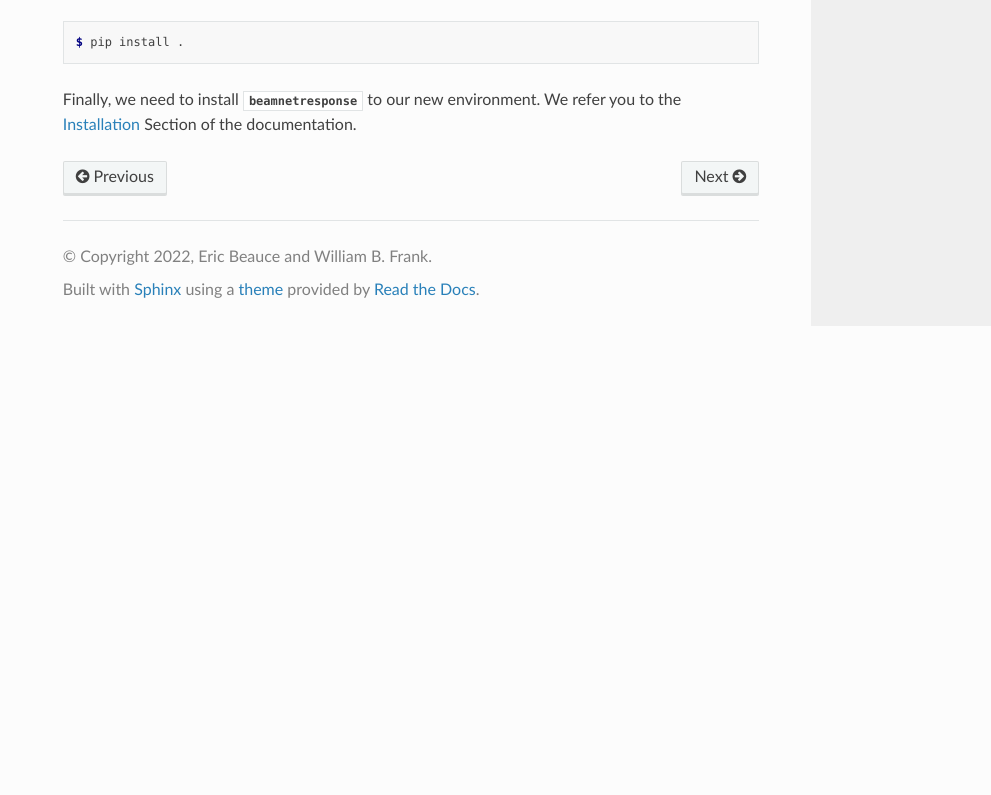
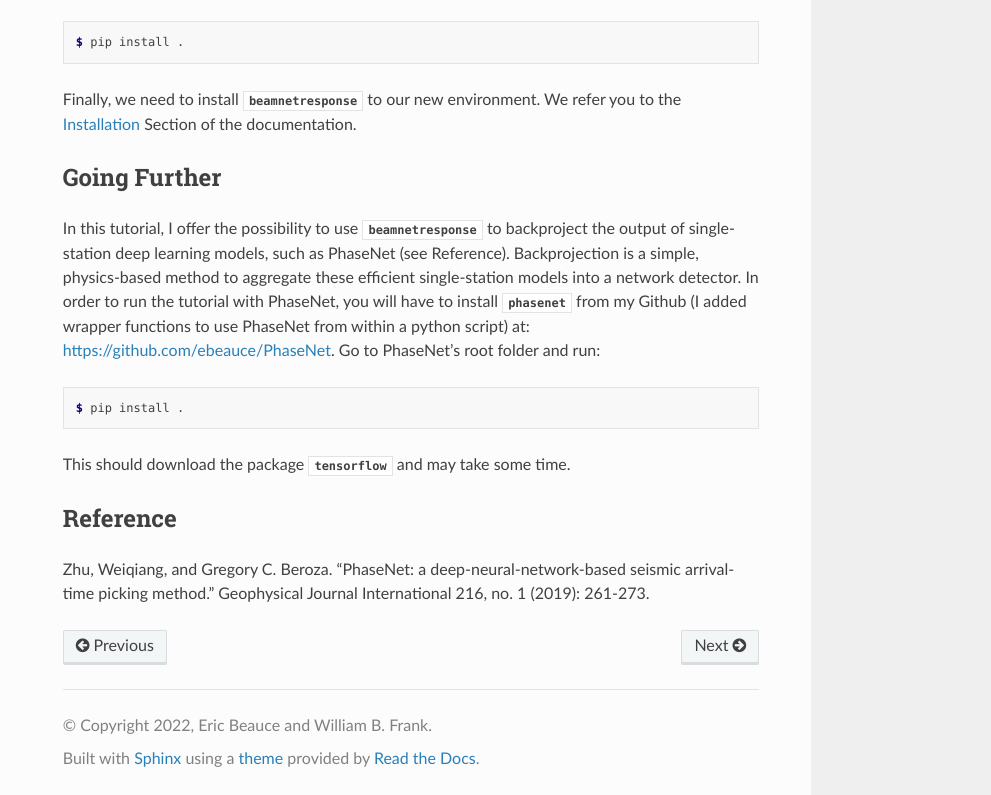
Before and after one commit to ebeauce/beampower, a plain HTML site: page docs/tutorial/general.html in a window 1280 px wide. Shown: the part 1262-2057 px from the top of the page, without its empty margins (289-1280 px from the left). Before the commit the page ends 1588 px from the top, so only its background shows below. Drawn offline with Linux system fonts and the light colour scheme.

Commit message:
Add instructions for PhaseNet

```diff
--- a/docs/tutorial/general.html
+++ b/docs/tutorial/general.html
@@ -43,6 +43,8 @@
 <li class="toctree-l1 current"><a class="reference internal" href="../tutorial.html">Tutorial</a><ul class="current">
 <li class="toctree-l2 current"><a class="current reference internal" href="#">Pre-requisites</a><ul>
 <li class="toctree-l3"><a class="reference internal" href="#environment">Environment</a></li>
+<li class="toctree-l3"><a class="reference internal" href="#going-further">Going Further</a></li>
+<li class="toctree-l3"><a class="reference internal" href="#reference">Reference</a></li>
 </ul>
 </li>
 <li class="toctree-l2"><a class="reference internal" href="download_data.html">0. Download data</a></li>
@@ -114,6 +116,18 @@
 </div>
 <p>Finally, we need to install <code class="xref py py-data docutils literal notranslate"><span class="pre">beamnetresponse</span></code> to our new environment. We refer you to the <a class="reference internal" href="../introduction.html#installation"><span class="std std-ref">Installation</span></a> Section of the documentation.</p>
 </div>
+<div class="section" id="going-further">
+<h2>Going Further<a class="headerlink" href="#going-further" title="Permalink to this headline"></a></h2>
+<p>In this tutorial, I offer the possibility to use <code class="xref py py-data docutils literal notranslate"><span class="pre">beamnetresponse</span></code> to backproject the output of single-station deep learning models, such as PhaseNet (see Reference). Backprojection is a simple, physics-based method to aggregate these efficient single-station models into a network detector. In order to run the tutorial with PhaseNet, you will have to install <code class="xref py py-data docutils literal notranslate"><span class="pre">phasenet</span></code> from my Github (I added wrapper functions to use PhaseNet from within a python script) at: <a class="reference external" href="https://github.com/ebeauce/PhaseNet">https://github.com/ebeauce/PhaseNet</a>. Go to PhaseNet’s root folder and run:</p>
+<div class="highlight-console notranslate"><div class="highlight"><pre><span></span><span class="gp">$ </span>pip install .
+</pre></div>
+</div>
+<p>This should download the package <code class="xref py py-data docutils literal notranslate"><span class="pre">tensorflow</span></code> and may take some time.</p>
+</div>
+<div class="section" id="reference">
+<h2>Reference<a class="headerlink" href="#reference" title="Permalink to this headline"></a></h2>
+<p>Zhu, Weiqiang, and Gregory C. Beroza. “PhaseNet: a deep-neural-network-based seismic arrival-time picking method.” Geophysical Journal International 216, no. 1 (2019): 261-273.</p>
+</div>
 </div>
 
 
```
Also changed, not shown: docs/tutorial/compute_cnr.html (+8 -1 lines).
